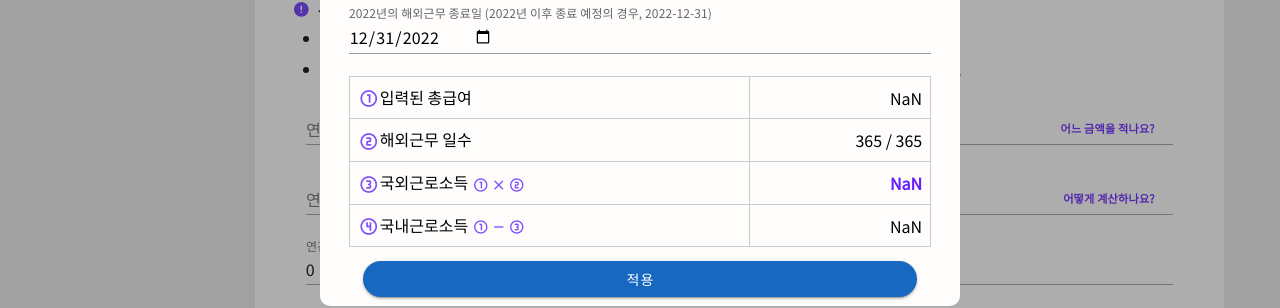
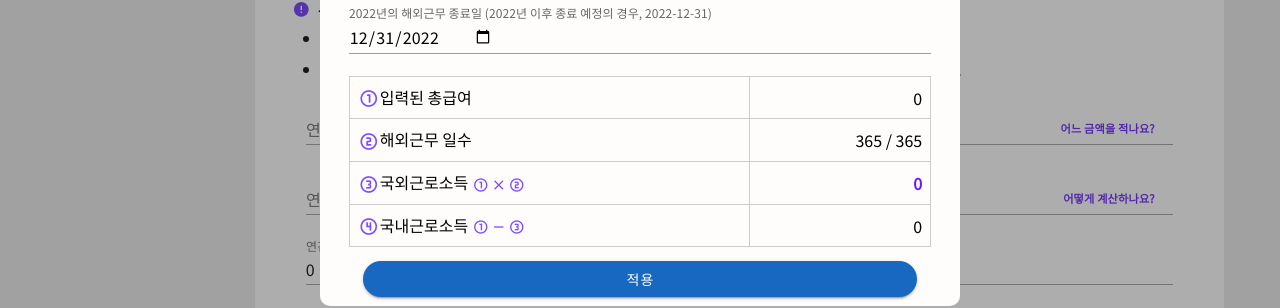
Before and after one commit to monguriman/kr-tax, a Vue app: page / in a window 1280 px wide. Both pictures are taken after a click on the element "어떻게 계산하나요?". Shown: the part 414-722 px from the top of the page. Built offline with nearby package versions, Linux system fonts and the light colour scheme.

Commit message:
소득 미입력시 국외원천소득 모달 닫을 때의 오류 수정

```diff
--- a/src/components/ForeignIncomeGuideModal.vue
+++ b/src/components/ForeignIncomeGuideModal.vue
@@ -54,7 +54,7 @@
             />입력된 총급여
           </td>
           <td style="text-align: right">
-            {{ Number(value).toLocaleString() }}
+            {{ isNaN(value) ? '0' : Number(value).toLocaleString() }}
           </td>
         </tr>
         <tr>
@@ -92,7 +92,7 @@
           </td>
           <td style="text-align: right">
             <span class="emphasis-text">{{
-              foreignIncome.toLocaleString()
+              isNaN(foreignIncome) ? '0' : Number(foreignIncome).toLocaleString()
             }}</span>
           </td>
         </tr>
@@ -118,7 +118,7 @@
             />
           </td>
           <td style="text-align: right">
-            {{ (annualIncome - foreignIncome).toLocaleString() }}
+            {{ isNaN(annualIncome - foreignIncome) ? '0' : Number(annualIncome - foreignIncome).toLocaleString()  }}
           </td>
         </tr>
       </table>
@@ -155,7 +155,7 @@ export default {
   props: ["value"],
   methods: {
     onSave() {
-      this.$emit("save", this.foreignIncome);
+      this.$emit("save", Number(this.foreignIncome));
       this.$emit("close");
     },
   },
--- a/src/components/TaxCalculator.vue
+++ b/src/components/TaxCalculator.vue
@@ -210,7 +210,7 @@ export default {
             ? parseFloat(this.annualIncome.replace(/,/g, ""))
             : 0;
         const foreignIncomeParsed = isNaN(this.foreignIncome)
-          ? this.foreignIncome.replace(/,/g, "") !== ""
+          ? (this.foreignIncome.replace(/,/g, "")) !== ""
             ? parseFloat(this.foreignIncome.replace(/,/g, ""))
             : 0
           : this.foreignIncome;
```
